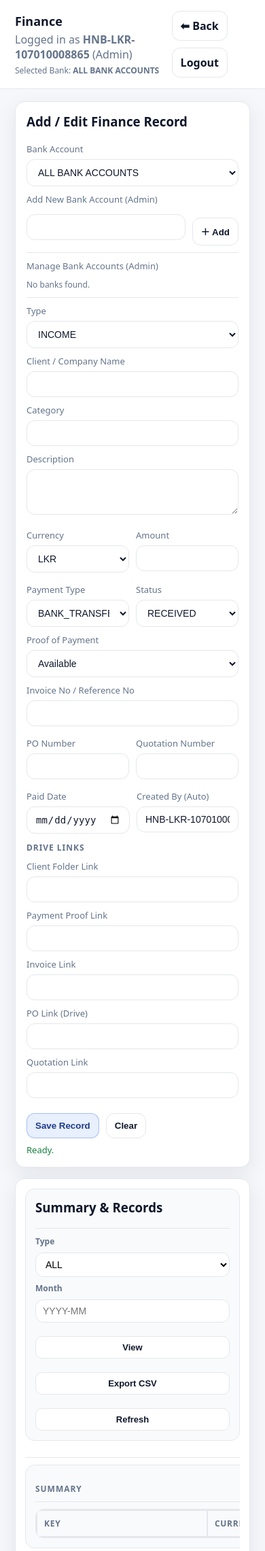
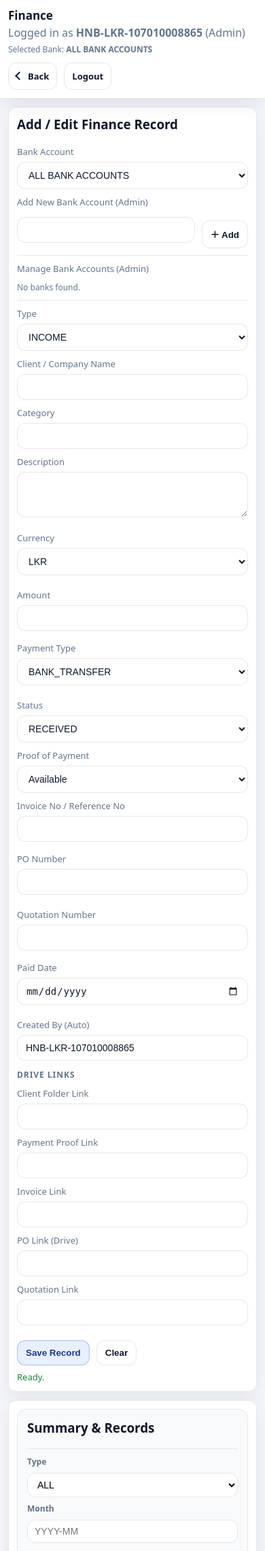
Before and after one commit to punsithranvidu/erp2, a Flask app: page /finance in a window 390 px wide. Shown: the top 2281 px of the page at 68% size. Run offline with Flask 3, Linux system fonts and the light colour scheme; a user stored in the database is signed in; tables that the repository leaves empty hold one stand-in row (values such as "Sample post"); data that the repository does not hold is empty; parts of the project's set-up code (start-up, migrations or seed data) failed here and were passed over; some libraries are stand-ins or nearby versions.

Commit message:
Final polish: mobile responsive fixes (header overlap fix, improved back button UI, better mobile usability across modules)

```diff
--- a/static/css/style.css
+++ b/static/css/style.css
@@ -8,6 +8,7 @@
   --accent2:#2563eb;
   --shadow: 0 10px 30px rgba(15, 23, 42, .08);
   --radius:14px;
+  --mobile-sticky-offset: 0px;
 }
 
 *{box-sizing:border-box}
@@ -16,6 +17,7 @@ body{
   font-family: ui-sans-serif, system-ui, -apple-system, Segoe UI, Roboto, Arial;
   background: var(--bg);
   color: var(--text);
+  overflow-x:hidden;
 }
 
 #bankFilter,
@@ -295,7 +297,7 @@ a{color:inherit}
 }
 .table thead th{
   position: sticky;
-  top: 0;
+  top: var(--mobile-sticky-offset);
   z-index: 1;
   background:#f8fafc;
   border-bottom:1px solid var(--line);
@@ -517,6 +519,138 @@ label[for="bankFilter"] {
   background: rgba(37,99,235,.08);
   color: var(--accent);
   text-decoration:none;
+}
+
+.topbar a.btn.ghost[href="/dashboard"]::before{
+  content:"";
+  width:7px;
+  height:7px;
+  border-left:2px solid currentColor;
+  border-bottom:2px solid currentColor;
+  transform:rotate(45deg);
+  display:inline-block;
+  margin-right:2px;
+  flex:0 0 auto;
+}
+
+@media (max-width: 768px){
+  :root{
+    --mobile-sticky-offset: 108px;
+  }
+
+  html{
+    scroll-padding-top: calc(var(--mobile-sticky-offset) + 12px);
+  }
+
+  body{
+    overflow-x:hidden;
+  }
+
+  .topbar{
+    padding:12px 14px;
+    align-items:flex-start;
+    gap:10px;
+    flex-direction:column;
+    z-index:60;
+    box-shadow:0 10px 22px rgba(15, 23, 42, .08);
+  }
+
+  .topbar h2{
+    font-size:17px;
+    line-height:1.25;
+  }
+
+  .topbar .sub{
+    line-height:1.45;
+  }
+
+  .topbar > .row,
+  .topbar > div:last-child{
+    width:100%;
+  }
+
+  .topbar .row{
+    justify-content:flex-start;
+    row-gap:8px;
+  }
+
+  .topbar .btn{
+    min-height:40px;
+    white-space:nowrap;
+  }
+
+  .page{
+    padding:14px;
+    gap:12px;
+  }
+
+  .panel,
+  .panel.wide{
+    min-width:0;
+    padding:14px;
+  }
+
+  .panel.wide > .split{
+    padding-right:0;
+  }
+
+  .grid2{
+    grid-template-columns:1fr;
+  }
+
+  .row{
+    row-gap:8px;
+  }
+
+  .tableWrap,
+  .summary-card{
+    max-width:100%;
+    -webkit-overflow-scrolling:touch;
+  }
+
+  .table thead th,
+  .me-table th,
+  .att-table th,
+  .ws-table th,
+  .hs-table th{
+    top: var(--mobile-sticky-offset) !important;
+  }
+
+  .pending-box{
+    top: calc(var(--mobile-sticky-offset) + 8px) !important;
+    left:12px !important;
+    right:12px !important;
+    max-width:none !important;
+  }
+
+  .topbar a.btn.ghost[href="/dashboard"]{
+    gap:6px;
+  }
+}
+
+@media (max-width: 560px){
+  :root{
+    --mobile-sticky-offset: 118px;
+  }
+
+  .topbar{
+    padding:12px;
+  }
+
+  .page{
+    padding:12px;
+  }
+
+  .panel,
+  .panel.wide{
+    padding:12px;
+    border-radius:12px;
+  }
+
+  .topbar .btn{
+    padding:9px 11px;
+    font-size:13px;
+  }
 }
 .pill.muted{ color: var(--muted); background:#f8fafc; }
 .btn.danger{
--- a/templates/admin_calendar.html
+++ b/templates/admin_calendar.html
@@ -43,7 +43,7 @@
       <p class="sub">Logged in as <b>{{ user }}</b> ({{ 'Employee' if role == 'EMP' else 'Admin' if role == 'ADMIN' else role }})</p>
     </div>
     <div class="row">
-      <a class="btn ghost" href="/dashboard">⬅ Back</a>
+      <a class="btn ghost" href="/dashboard">Back</a>
       <a class="btn ghost" href="/logout">Logout</a>
     </div>
   </div>
--- a/templates/admin_finance_trash.html
+++ b/templates/admin_finance_trash.html
@@ -15,7 +15,7 @@
       <p class="sub">Logged in as <b>{{ user }}</b> ({{ 'Employee' if role == 'EMP' else 'Admin' if role == 'ADMIN' else role }})</p>
     </div>
     <div class="row">
-      <a class="btn ghost" href="/dashboard">⬅ Back</a>
+      <a class="btn ghost" href="/dashboard">Back</a>
       <a class="btn ghost" href="/logout">Logout</a>
     </div>
   </div>
--- a/templates/attendance.html
+++ b/templates/attendance.html
@@ -179,7 +179,7 @@
       <p class="sub">Logged in as <b>{{ user }}</b> ({{ 'Employee' if role == 'EMP' else 'Admin' if role == 'ADMIN' else role }})</p>
     </div>
     <div class="row">
-      <a class="btn ghost" href="/dashboard">⬅ Back</a>
+      <a class="btn ghost" href="/dashboard">Back</a>
       <a class="btn ghost" href="/logout">Logout</a>
     </div>
   </div>
--- a/templates/calendar.html
+++ b/templates/calendar.html
@@ -434,7 +434,7 @@
       <p class="sub">Logged in as <b>{{ user }}</b> ({{ 'Employee' if role == 'EMP' else 'Admin' if role == 'ADMIN' else role }})</p>
     </div>
     <div class="row">
-      <a class="btn ghost" href="/dashboard">⬅ Back</a>
+      <a class="btn ghost" href="/dashboard">Back</a>
       <a class="btn ghost" href="/logout">Logout</a>
     </div>
   </div>
--- a/templates/document_storage.html
+++ b/templates/document_storage.html
@@ -16,7 +16,7 @@
     </div>
     <div class="row">
       <a class="btn ghost" href="/google-drive/connect">Connect / Refresh Google Drive</a>
-      <a class="btn ghost" href="/dashboard">⬅ Back</a>
+      <a class="btn ghost" href="/dashboard">Back</a>
       <a class="btn ghost" href="/logout">Logout</a>
     </div>
   </div>
--- a/templates/finance.html
+++ b/templates/finance.html
@@ -66,7 +66,7 @@
       <p class="sub small">Selected Bank: <b id="bankLabel">Loading...</b></p>
     </div>
     <div class="row">
-      <a class="btn ghost" href="/dashboard">⬅ Back</a>
+      <a class="btn ghost" href="/dashboard">Back</a>
       <a class="btn ghost" href="/logout">Logout</a>
     </div>
   </div>
--- a/templates/finance_trash.html
+++ b/templates/finance_trash.html
@@ -14,7 +14,7 @@
       <h2>Finance Trash</h2>
     </div>
     <div class="row">
-      <a class="btn ghost" href="/dashboard">⬅ Back</a>
+      <a class="btn ghost" href="/dashboard">Back</a>
       <a class="btn ghost" href="/logout">Logout</a>
     </div>
   </div>
--- a/templates/hs_codes.html
+++ b/templates/hs_codes.html
@@ -158,7 +158,7 @@
       <p class="sub">Logged in as <b>{{ user }}</b> ({{ 'Employee' if role == 'EMP' else 'Admin' if role == 'ADMIN' else role }})</p>
     </div>
     <div class="row">
-      <a class="btn ghost" href="/dashboard">⬅ Back</a>
+      <a class="btn ghost" href="/dashboard">Back</a>
       <a class="btn ghost" href="/logout">Logout</a>
     </div>
   </div>
--- a/templates/invoices.html
+++ b/templates/invoices.html
@@ -252,7 +252,7 @@
       <p class="sub">Logged in as <b>{{ user }}</b> ({{ 'Employee' if role == 'EMP' else 'Admin' if role == 'ADMIN' else role }})</p>
     </div>
     <div class="row">
-      <a class="btn ghost" href="/dashboard">⬅ Back</a>
+      <a class="btn ghost" href="/dashboard">Back</a>
       <a class="btn ghost" href="/logout">Logout</a>
     </div>
   </div>
--- a/templates/messages.html
+++ b/templates/messages.html
@@ -497,7 +497,7 @@
       <p class="sub">Logged in as <b>{{ user }}</b> ({{ 'Employee' if role == 'EMP' else 'Admin' if role == 'ADMIN' else role }})</p>
     </div>
     <div class="row">
-      <a class="btn ghost" href="/dashboard">⬅ Back</a>
+      <a class="btn ghost" href="/dashboard">Back</a>
       <a class="btn ghost" href="/logout">Logout</a>
     </div>
   </div>
--- a/templates/users.html
+++ b/templates/users.html
@@ -15,7 +15,7 @@
       <p class="sub">Logged in as <b>{{ user }}</b> ({{ 'Employee' if role == 'EMP' else 'Admin' if role == 'ADMIN' else role }})</p>
     </div>
     <div class="row">
-      <a class="btn ghost" href="/dashboard">⬅ Back</a>
+      <a class="btn ghost" href="/dashboard">Back</a>
       <a class="btn ghost" href="/logout">Logout</a>
     </div>
   </div>
--- a/templates/worksheet.html
+++ b/templates/worksheet.html
@@ -247,7 +247,7 @@
       <p class="sub">Logged in as <b>{{ user }}</b> ({{ 'Employee' if role == 'EMP' else 'Admin' if role == 'ADMIN' else role }})</p>
     </div>
     <div class="row">
-      <a class="btn ghost" href="/dashboard">⬅ Back</a>
+      <a class="btn ghost" href="/dashboard">Back</a>
       <a class="btn ghost" href="/logout">Logout</a>
     </div>
   </div>
```
Also changed, not shown: templates/cash_advances.html (+6 -6 lines).
